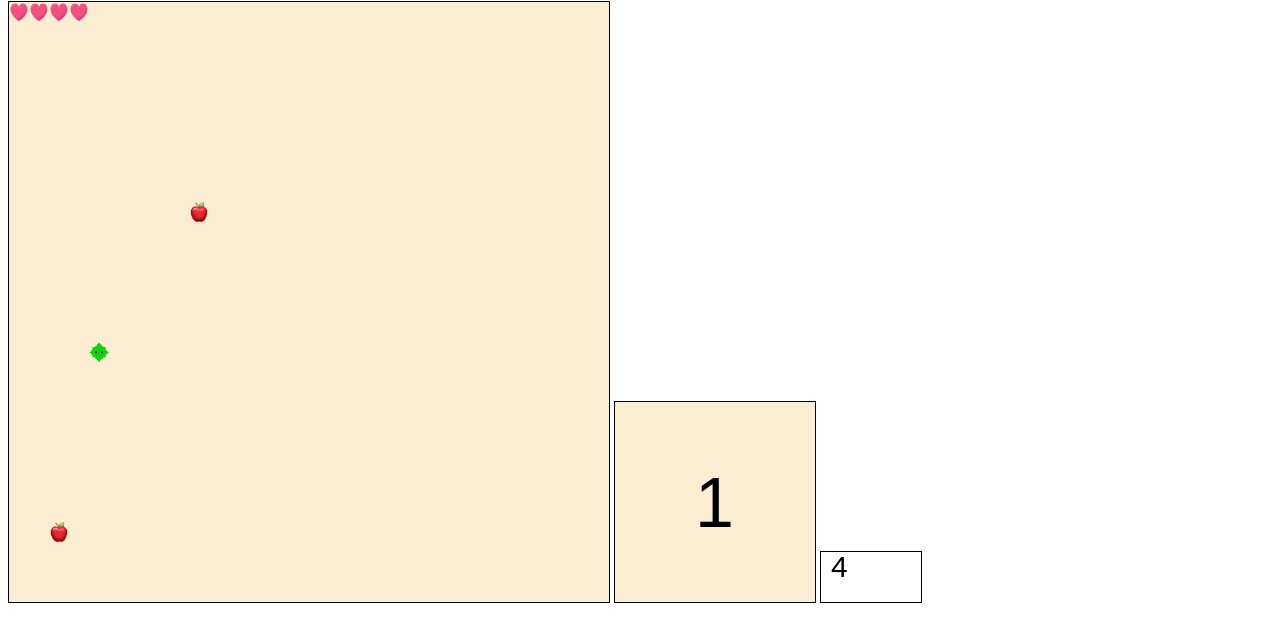
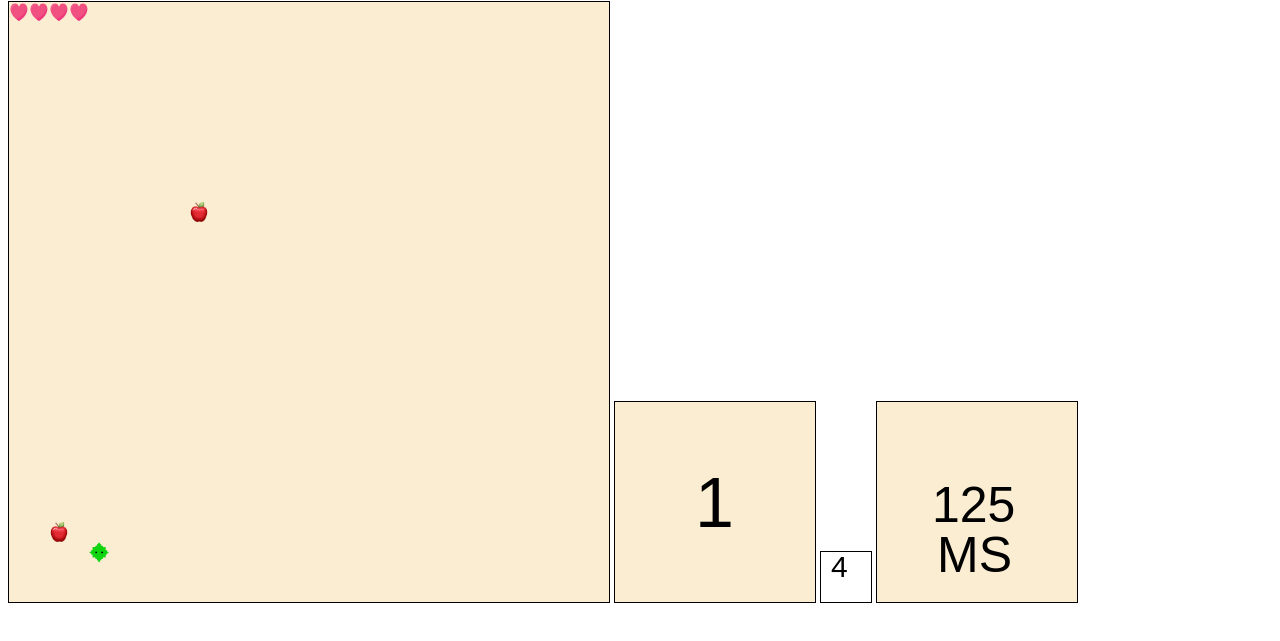
Before and after one commit to rg-km/se-fe8-kelompok2, a plain HTML site: page index.html in a window 1280 px wide. Shown: the part 65-706 px from the top of the page. Drawn offline with Linux system fonts and the light colour scheme.

Commit message:
feat: add snake speed

```diff
--- a/index.html
+++ b/index.html
@@ -4,8 +4,9 @@
   <body onload="draw();">
     <h1>Snake</h1>
     <canvas id="snakeBoard" width="600" height="600" style="border: 1px solid #000000; background-color: rgb(250, 237, 210)"></canvas>
-    <canvas id="score1Board" width="200" height="200" style="border: 1px solid #000000; background-color: rgb(250, 237, 210)"></canvas>
-    <canvas id="lifeBoard" width="100" height="50" style="border: 1px solid #000000"></canvas>
+    <canvas id="scoreBoard" width="200" height="200" style="border: 1px solid #000000; background-color: rgb(250, 237, 210)"></canvas>
+    <canvas id="lifeBoard" width="50" height="50" style="border: 1px solid #000000"></canvas>
+    <canvas id="speedBoard" width="200" height="200" style="border: 1px solid #000000; background-color: rgb(250, 237, 210)"></canvas>
     <img id="apel" src="assets/apel.png" hidden />
     <img id="head" src="assets/head.png" hidden />
     <img id="body" src="assets/body.png" hidden />
--- a/script.js
+++ b/script.js
@@ -9,7 +9,7 @@ const DIRECTION = {
   UP: 2,
   DOWN: 3,
 };
-const MOVE_INTERVAL = 100;
+let MOVE_INTERVAL = 125;
 
 function initPosition() {
   return {
@@ -57,16 +57,39 @@ function drawImg(ctx, img, x, y) {
   ctx.drawImage(img, x * CELL_SIZE, y * CELL_SIZE, CELL_SIZE, CELL_SIZE);
 }
 
+//score
 function drawScore(snake) {
   let scoreCanvas;
-  scoreCanvas = document.getElementById("score1Board");
+  scoreCanvas = document.getElementById("scoreBoard");
   let scoreCtx = scoreCanvas.getContext("2d");
 
   scoreCtx.clearRect(0, 0, CANVAS_SIZE, CANVAS_SIZE);
   scoreCtx.font = "70px Arial";
   scoreCtx.fillStyle = snake.color;
   scoreCtx.fillText(snake.score, 80, 125);
-  // scoreCanvas.style.textAlign = "center";
+}
+
+//speed
+function drawSpeed(snake) {
+  let speedCanvas;
+  speedCanvas = document.getElementById("speedBoard");
+  let scoreCtx = speedCanvas.getContext("2d");
+
+  if (snake.score == 5) {
+    MOVE_INTERVAL = 110;
+  } else if (snake.score == 10) {
+    MOVE_INTERVAL = 95;
+  } else if (snake.score == 15) {
+    MOVE_INTERVAL = 80;
+  } else if (snake.score == 20) {
+    MOVE_INTERVAL = 65;
+  } else if (snake.score == 25) {
+    MOVE_INTERVAL = 50;
+  }
+  scoreCtx.clearRect(0, 0, CANVAS_SIZE, CANVAS_SIZE);
+  scoreCtx.font = "50px Arial";
+  scoreCtx.fillText(MOVE_INTERVAL, 55, 120);
+  scoreCtx.fillText("MS", 60, 170);
 }
 
 function drawLife(snake) {
@@ -76,7 +99,6 @@ function drawLife(snake) {
 
   lifeCtx.clearRect(0, 0, CANVAS_SIZE, CANVAS_SIZE);
   lifeCtx.font = "30px Arial";
-  lifeCtx.fillStyle = snake.color;
   lifeCtx.fillText(snake.heart, 10, lifeCanvas.scrollHeight / 2);
 }
 
@@ -121,6 +143,7 @@ function draw() {
 
     drawScore(snake1);
     drawLife(snake1);
+    drawSpeed(snake1);
   }, REDRAW_INTERVAL);
 }
 
```
